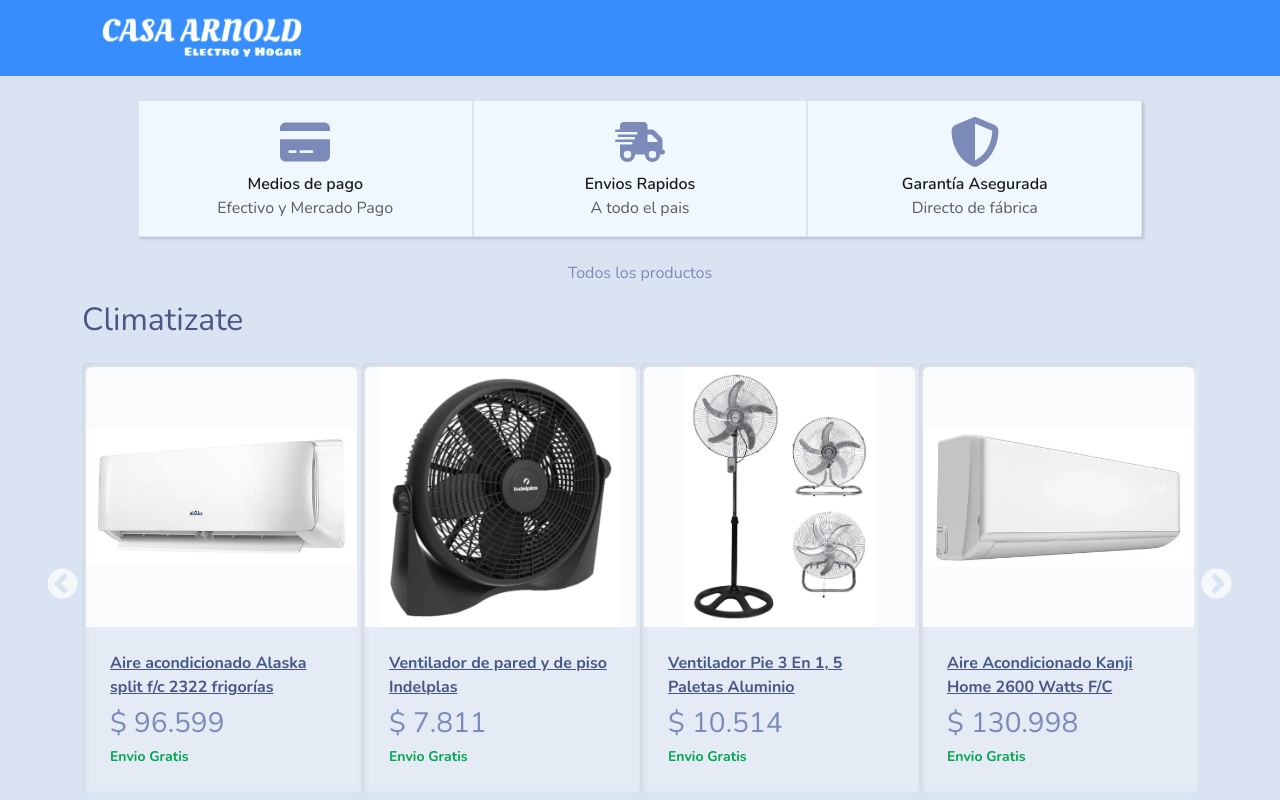
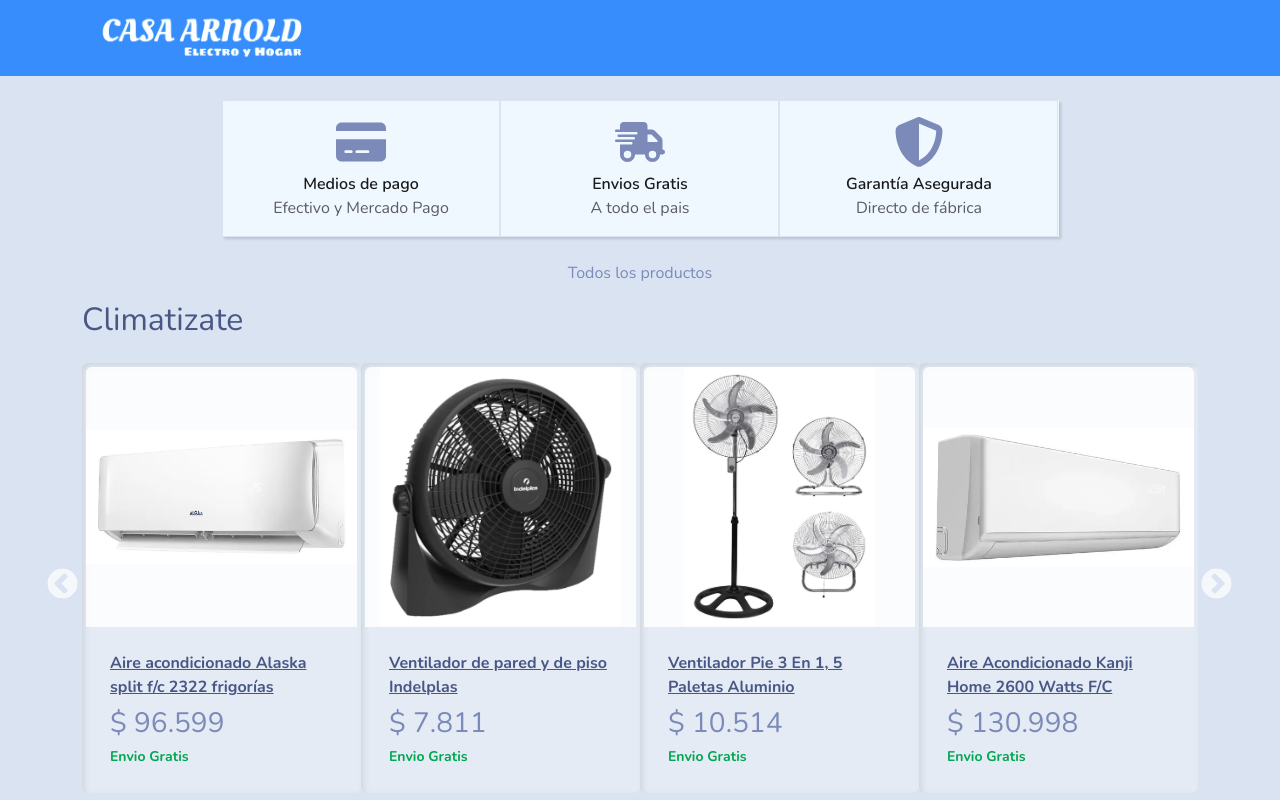
Before and after one commit to franvigna/casa-arnold-fv, a React (Create React App) app: page / in a window 1280 px wide. Shown: the top 800 px of the page. Built offline with nearby package versions, Linux system fonts and the light colour scheme.

Commit message:
about us 75%

```diff
--- a/src/components/AboutUs.js
+++ b/src/components/AboutUs.js
@@ -26,7 +26,7 @@
                             className='about-icon'
                             icon={faTruckFast}
                         />
-                        <p className='about-title'>Envios Rapidos</p>
+                        <p className='about-title'>Envios Gratis</p>
                         <p className='about-text '>A todo el pais</p>
                     </Col>
 
--- a/src/index.css
+++ b/src/index.css
@@ -35,6 +35,9 @@
     .container-login {
         max-width: 90%;
     }
+    .img-logo{
+        margin:0 auto;
+    }
 
 }
 
@@ -70,7 +73,7 @@
 }
 
 .aboutus-containter{
-    max-width: 90%;
+    max-width: 75%;
     margin: 0 auto;
 }
 .about-cards-containter{
```
